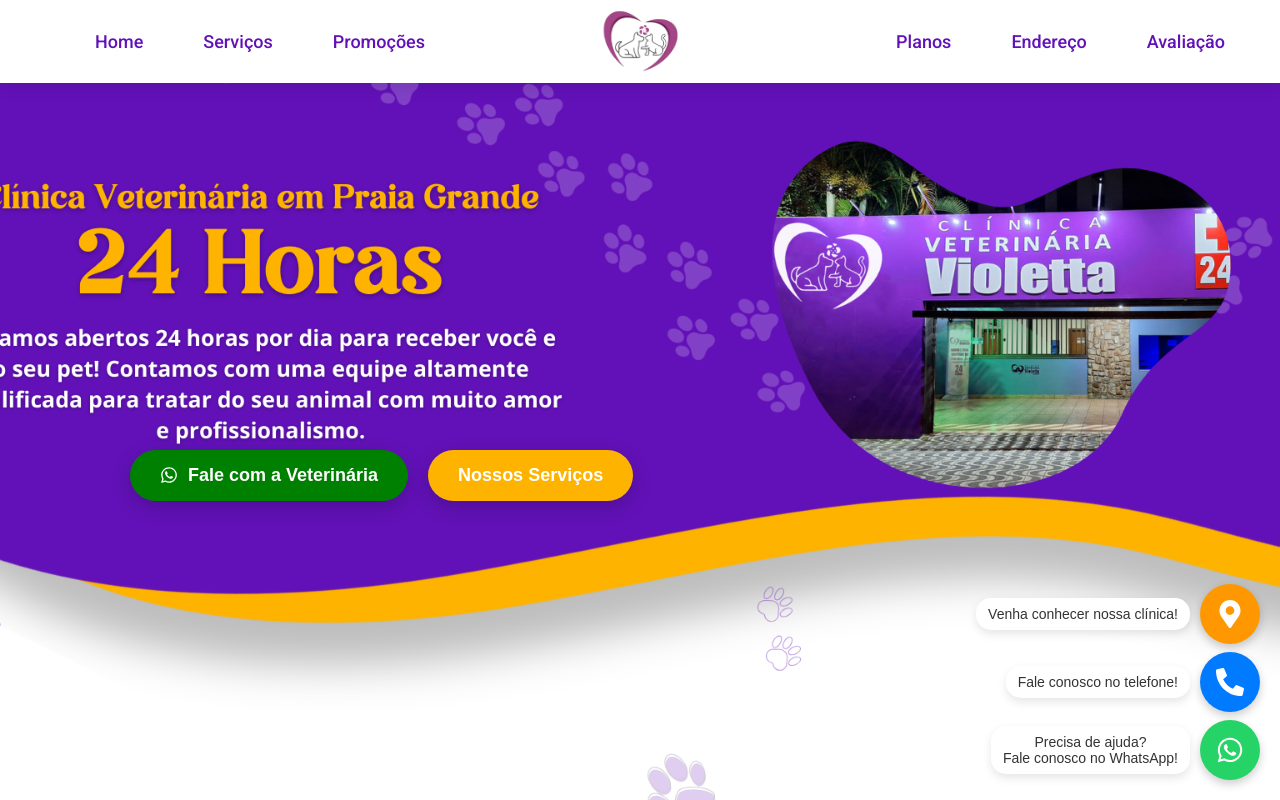
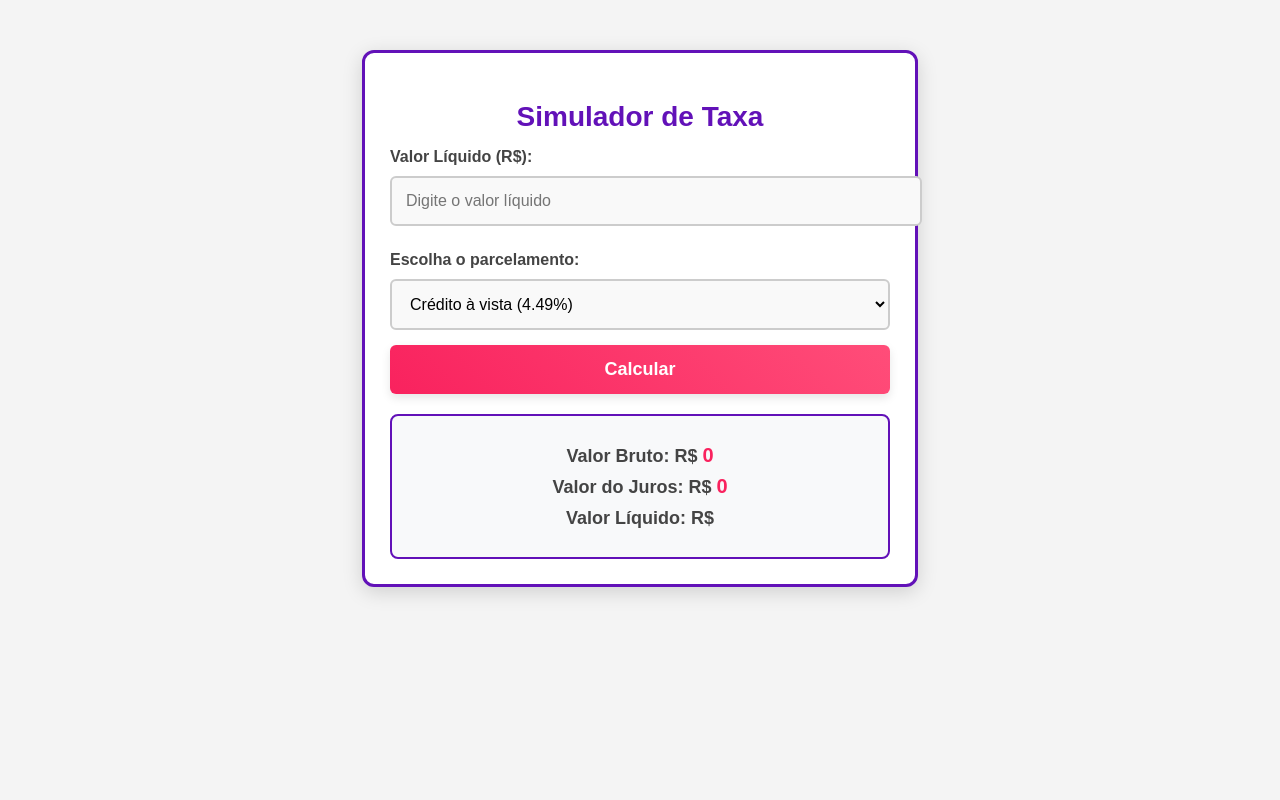
Before and after one commit to LucasRib52/clinica, a React (Vite) app: page /simulador-taxas in a window 1280 px wide. Shown: the top 800 px of the page. Built offline with nearby package versions, Linux system fonts and the light colour scheme.

Commit message:
simulador de taxas

```diff
--- a/src/App.jsx
+++ b/src/App.jsx
@@ -1,48 +1,39 @@
-import React, { useEffect } from 'react';
-import './global.css'; // Importa o arquivo global.css
-import TagManager from 'react-gtm-module'; // Importa o módulo GTM
-import { BrowserRouter as Router, useLocation } from 'react-router-dom';
-import Header from './components/Header/Header';
-import Home from './components/Home/Home';
-import Sobre from './components/Sobre/Sobre';
-import Services from './components/Services/Service';
-import Plano from './components/Plano/Plano';
-import Endereco from './components/Endereco/Endereco';
-import Depoimentos from './components/Depoimentos/Depoimentos';
-import Footer from './components/Footer/Footer';
-import FloatingButton from './components/FloatingButton/FloatingButton';
+import React, { useEffect } from "react";
+import { BrowserRouter as Router, Routes, Route, Navigate } from "react-router-dom";
+import TagManager from "react-gtm-module";
+import "./global.css";
 
-// Componente para rolar até a seção correspondente à URL
-function ScrollToSection() {
-  const location = useLocation();
-
-  useEffect(() => {
-    if (location.pathname) {
-      const sectionId = location.pathname.replace('/', ''); // Remove a barra para obter o ID
-      const element = document.getElementById(sectionId);
-      if (element) {
-        element.scrollIntoView({ behavior: 'smooth' });
-      }
-    }
-  }, [location]);
-
-  return null;
-}
+import Header from "./components/Header/Header";
+import Home from "./components/Home/Home";
+import Sobre from "./components/Sobre/Sobre";
+import Services from "./components/Services/Service";
+import Plano from "./components/Plano/Plano";
+import Endereco from "./components/Endereco/Endereco";
+import Depoimentos from "./components/Depoimentos/Depoimentos";
+import FloatingButton from "./components/FloatingButton/FloatingButton";
+import Taxas from "./components/Taxas/Taxas"; // Simulador de Taxas
 
 function App() {
   useEffect(() => {
     // Inicializa o Google Tag Manager
     const tagManagerArgs = {
-      gtmId: 'GTM-MBJXCS3K', // Substitua pelo seu ID do GTM
+      gtmId: "GTM-MBJXCS3K",
     };
     TagManager.initialize(tagManagerArgs);
   }, []);
 
   return (
     <Router>
-      <ScrollToSection />
+      <Routes>
+        {/* 🔒 Página oculta do Simulador de Taxas (SEM HEADER) */}
+        <Route path="/simulador-taxas" element={<Taxas />} />
+
+        {/* 🌎 Página Principal (COM HEADER) */}
+        <Route
+          path="/"
+          element={
+            <>
               <Header />
-      {/* Todas as seções permanecem renderizadas */}
               <section id="home">
                 <Home />
               </section>
@@ -61,8 +52,14 @@
               <section id="avaliacao">
                 <Depoimentos />
               </section>
-      <Footer />
               <FloatingButton />
+            </>
+          }
+        />
+
+        {/* 🔄 Redireciona qualquer rota inválida para a Home */}
+        <Route path="*" element={<Navigate to="/" />} />
+      </Routes>
     </Router>
   );
 }
--- /dev/null
+++ b/src/components/Taxas/Taxas.css
@@ -0,0 +1,147 @@
+/* Container principal */
+.container-taxas {
+    max-width: 500px;
+    margin: 50px auto;
+    padding: 25px;
+    background: #fff;
+    box-shadow: 0px 5px 20px rgba(0, 0, 0, 0.15);
+    border-radius: 12px;
+    text-align: center;
+    font-family: "Arial", sans-serif;
+    border: 3px solid #6211B8;
+    transition: all 0.3s ease-in-out;
+  }
+
+  /* Título */
+  .container-taxas h2 {
+    font-size: 28px;
+    color: #6211B8;
+    margin-bottom: 15px;
+    font-weight: bold;
+  }
+
+  /* Labels */
+  .container-taxas label {
+    font-size: 16px;
+    font-weight: bold;
+    color: #444;
+    display: block;
+    margin: 10px 0 5px;
+    text-align: left;
+  }
+
+  /* Inputs e Select */
+  .container-taxas input,
+  .container-taxas select {
+    width: 100%;
+    padding: 14px;
+    margin: 5px 0 15px;
+    border: 2px solid #ccc;
+    border-radius: 6px;
+    font-size: 16px;
+    outline: none;
+    transition: 0.3s;
+    background: #f9f9f9;
+  }
+
+  .container-taxas input:focus,
+  .container-taxas select:focus {
+    border-color: #6211B8;
+    background: #fff;
+  }
+
+  /* Botão */
+  .container-taxas button {
+    width: 100%;
+    padding: 14px;
+    background: linear-gradient(45deg, #F9225E, #ff4d79);
+    color: white;
+    font-weight: bold;
+    border: none;
+    border-radius: 6px;
+    cursor: pointer;
+    font-size: 18px;
+    transition: all 0.3s ease-in-out;
+    box-shadow: 0px 4px 10px rgba(0, 0, 0, 0.1);
+  }
+
+  .container-taxas button:hover {
+    background: linear-gradient(45deg, #d81c4a, #ff335a);
+    transform: scale(1.05);
+  }
+
+  /* Resultados */
+  .result {
+    margin-top: 20px;
+    padding: 20px;
+    background: #f8f9fa;
+    border-radius: 8px;
+    border: 2px solid #6211B8;
+    text-align: center;
+    font-size: 18px;
+    color: #333;
+    font-weight: bold;
+  }
+
+  .result p {
+    font-size: 18px;
+    color: #444;
+    margin: 8px 0;
+  }
+
+  .result span {
+    color: #F9225E;
+    font-weight: bold;
+    font-size: 20px;
+  }
+
+  /* Animação ao passar o mouse */
+  .container-taxas:hover {
+    transform: scale(1.02);
+  }
+
+  /* Responsividade */
+  @media (max-width: 768px) {
+    .container-taxas {
+      width: 90%;
+      padding: 20px;
+    }
+
+    .container-taxas h2 {
+      font-size: 24px;
+    }
+
+    .container-taxas button {
+      font-size: 16px;
+    }
+
+    .result p {
+      font-size: 16px;
+    }
+  }
+
+  @media (max-width: 480px) {
+    .container-taxas {
+      width: 95%;
+      padding: 18px;
+    }
+
+    .container-taxas h2 {
+      font-size: 22px;
+    }
+
+    .container-taxas input,
+    .container-taxas select {
+      padding: 12px;
+      font-size: 14px;
+    }
+
+    .container-taxas button {
+      padding: 12px;
+      font-size: 16px;
+    }
+
+    .result p {
+      font-size: 14px;
+    }
+  }
--- /dev/null
+++ b/src/components/Taxas/Taxas.jsx
@@ -0,0 +1,72 @@
+import React, { useState } from "react";
+import "./Taxas.css";
+
+const Taxas = () => {
+  const [valorLiquido, setValorLiquido] = useState("");
+  const [valorBruto, setValorBruto] = useState(0);
+  const [valorJuros, setValorJuros] = useState(0);
+  const taxas = [
+    { parcelas: "Crédito à vista", taxa: 4.49 },
+    { parcelas: "2x", taxa: 5.91 },
+    { parcelas: "3x", taxa: 6.98 },
+    { parcelas: "4x", taxa: 8.05 },
+    { parcelas: "5x", taxa: 9.12 },
+    { parcelas: "6x", taxa: 10.19 },
+    { parcelas: "7x", taxa: 11.31 },
+    { parcelas: "8x", taxa: 12.38 },
+    { parcelas: "9x", taxa: 13.45 },
+    { parcelas: "10x", taxa: 14.52 },
+    { parcelas: "11x", taxa: 15.59 },
+    { parcelas: "12x", taxa: 16.66 },
+  ];
+  const [taxaSelecionada, setTaxaSelecionada] = useState(taxas[0].taxa);
+
+  const calcular = () => {
+    const valor = parseFloat(valorLiquido);
+    if (isNaN(valor) || valor <= 0) {
+      alert("Por favor, insira um valor válido.");
+      return;
+    }
+
+    const taxa = taxaSelecionada / 100;
+    const bruto = valor / (1 - taxa);
+    const juros = bruto - valor;
+
+    setValorBruto(bruto.toFixed(2));
+    setValorJuros(juros.toFixed(2));
+  };
+
+  return (
+    <div className="container-taxas">
+      <h2>Simulador de Taxa</h2>
+
+      <label>Valor Líquido (R$):</label>
+      <input
+        type="number"
+        value={valorLiquido}
+        onChange={(e) => setValorLiquido(e.target.value)}
+        placeholder="Digite o valor líquido"
+        step="0.01"
+      />
+
+      <label>Escolha o parcelamento:</label>
+      <select onChange={(e) => setTaxaSelecionada(parseFloat(e.target.value))}>
+        {taxas.map((item, index) => (
+          <option key={index} value={item.taxa}>
+            {item.parcelas} ({item.taxa}%)
+          </option>
+        ))}
+      </select>
+
+      <button onClick={calcular}>Calcular</button>
+
+      <div className="result">
+        <p>Valor Bruto: R$ <span>{valorBruto}</span></p>
+        <p>Valor do Juros: R$ <span>{valorJuros}</span></p>
+        <p>Valor Líquido: R$ <span>{valorLiquido}</span></p>
+      </div>
+    </div>
+  );
+};
+
+export default Taxas;
```
Lines whose indentation alone changed are shown as unchanged.
